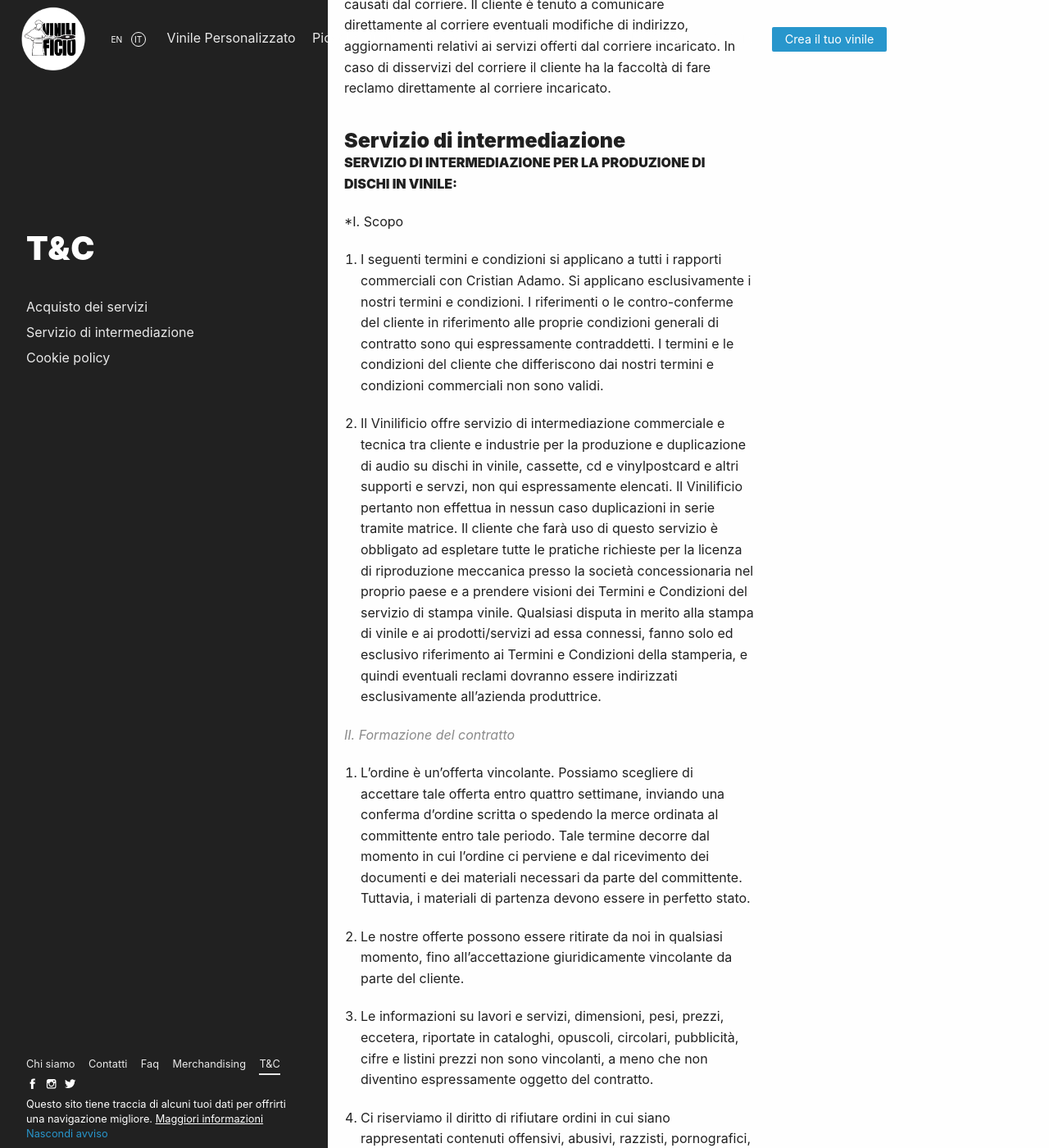
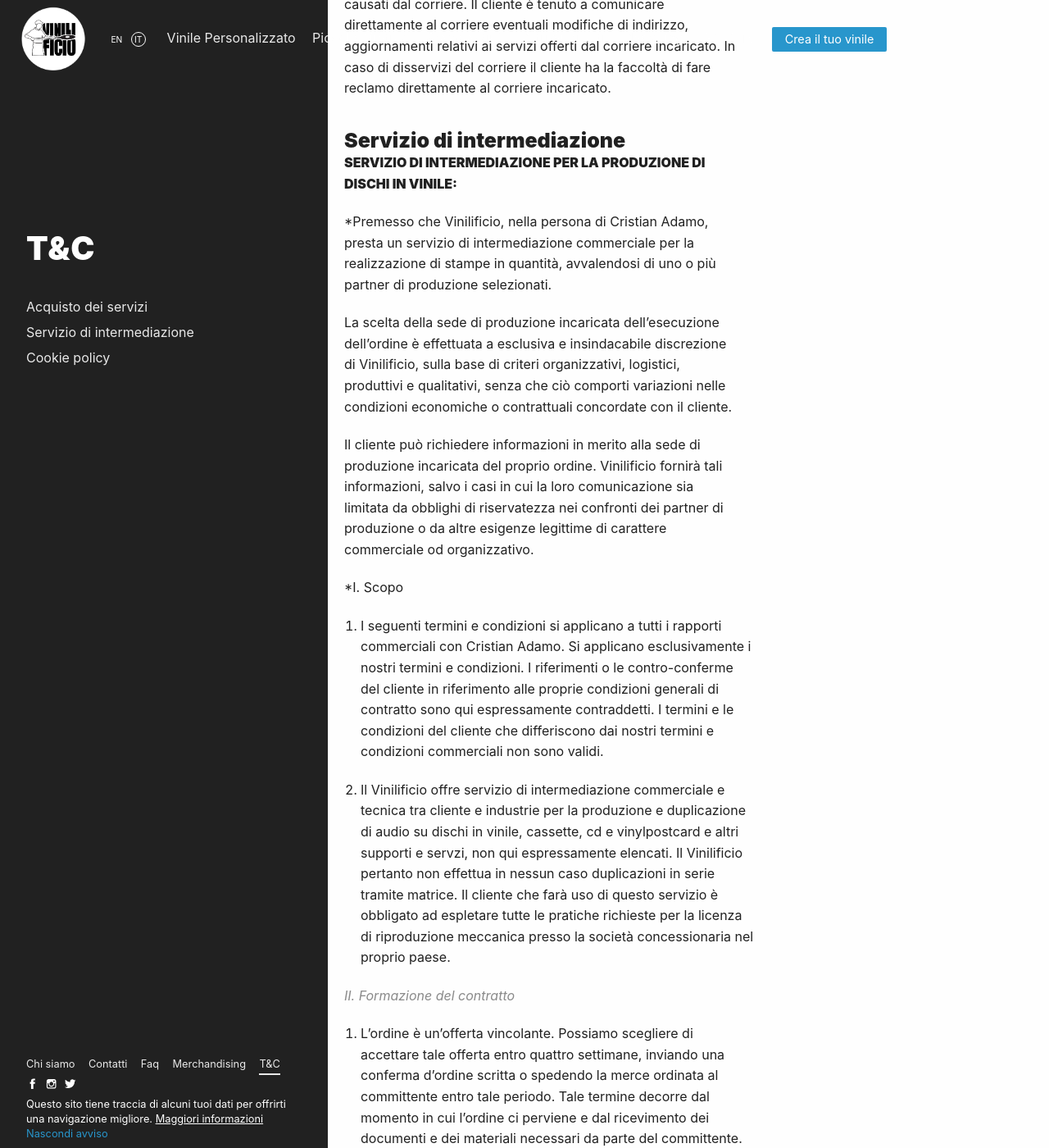
Before and after one commit to Vinilificio/vinilificio.com, a Jekyll site: the page built from _pages/termini-condizioni.md, in a window 1280 px wide and 1400 px high, scrolled down 4419 px. Shown: the whole window at 82% size. Built offline with Jekyll 4.4.1, drawn with Linux system fonts in a browser that asks for light colours; nearby versions of some CDN libraries; comment, search, counter and statistics services are not loaded.

Commit message:
Update termini-condizioni.md

```diff
--- a/_pages/termini-condizioni.md
+++ b/_pages/termini-condizioni.md
@@ -88,11 +88,17 @@
 ### Servizio di intermediazione
 **SERVIZIO DI INTERMEDIAZIONE PER LA PRODUZIONE DI DISCHI IN VINILE:**
 
+*Premesso che
+Vinilificio, nella persona di Cristian Adamo, presta un servizio di intermediazione commerciale per la realizzazione di stampe in quantità, avvalendosi di uno o più partner di produzione selezionati.
+
+La scelta della sede di produzione incaricata dell'esecuzione dell'ordine è effettuata a esclusiva e insindacabile discrezione di Vinilificio, sulla base di criteri organizzativi, logistici, produttivi e qualitativi, senza che ciò comporti variazioni nelle condizioni economiche o contrattuali concordate con il cliente.
+
+Il cliente può richiedere informazioni in merito alla sede di produzione incaricata del proprio ordine. Vinilificio fornirà tali informazioni, salvo i casi in cui la loro comunicazione sia limitata da obblighi di riservatezza nei confronti dei partner di produzione o da altre esigenze legittime di carattere commerciale od organizzativo.
 
 *I. Scopo
 1. I seguenti termini e condizioni si applicano a tutti i rapporti commerciali con Cristian Adamo. Si applicano esclusivamente i nostri termini e condizioni. I riferimenti o le contro-conferme del cliente in riferimento alle proprie condizioni generali di contratto sono qui espressamente contraddetti. I termini e le condizioni del cliente che differiscono dai nostri termini e condizioni commerciali non sono validi.
 
-2. Il Vinilificio offre servizio di intermediazione commerciale e tecnica tra cliente e industrie per la produzione e duplicazione di audio su dischi in vinile, cassette, cd e vinylpostcard e altri supporti e servzi, non qui espressamente elencati. Il Vinilificio pertanto non effettua in nessun caso duplicazioni in serie tramite matrice. Il cliente che farà uso di questo servizio è obbligato ad espletare tutte le pratiche richieste per la licenza di riproduzione meccanica presso la società concessionaria nel proprio paese e a prendere visioni dei Termini e Condizioni del servizio di stampa vinile. Qualsiasi disputa in merito alla stampa di vinile e ai prodotti/servizi ad essa connessi, fanno solo ed esclusivo riferimento ai Termini e Condizioni della stamperia, e quindi eventuali reclami dovranno essere indirizzati esclusivamente all'azienda produttrice.
+2. Il Vinilificio offre servizio di intermediazione commerciale e tecnica tra cliente e industrie per la produzione e duplicazione di audio su dischi in vinile, cassette, cd e vinylpostcard e altri supporti e servzi, non qui espressamente elencati. Il Vinilificio pertanto non effettua in nessun caso duplicazioni in serie tramite matrice. Il cliente che farà uso di questo servizio è obbligato ad espletare tutte le pratiche richieste per la licenza di riproduzione meccanica presso la società concessionaria nel proprio paese.
 
 *II. Formazione del contratto*
 1. L'ordine è un'offerta vincolante. Possiamo scegliere di accettare tale offerta entro quattro settimane, inviando una conferma d'ordine scritta o spedendo la merce ordinata al committente entro tale periodo. Tale termine decorre dal momento in cui l'ordine ci perviene e dal ricevimento dei documenti e dei materiali necessari da parte del committente. Tuttavia, i materiali di partenza devono essere in perfetto stato.
```
